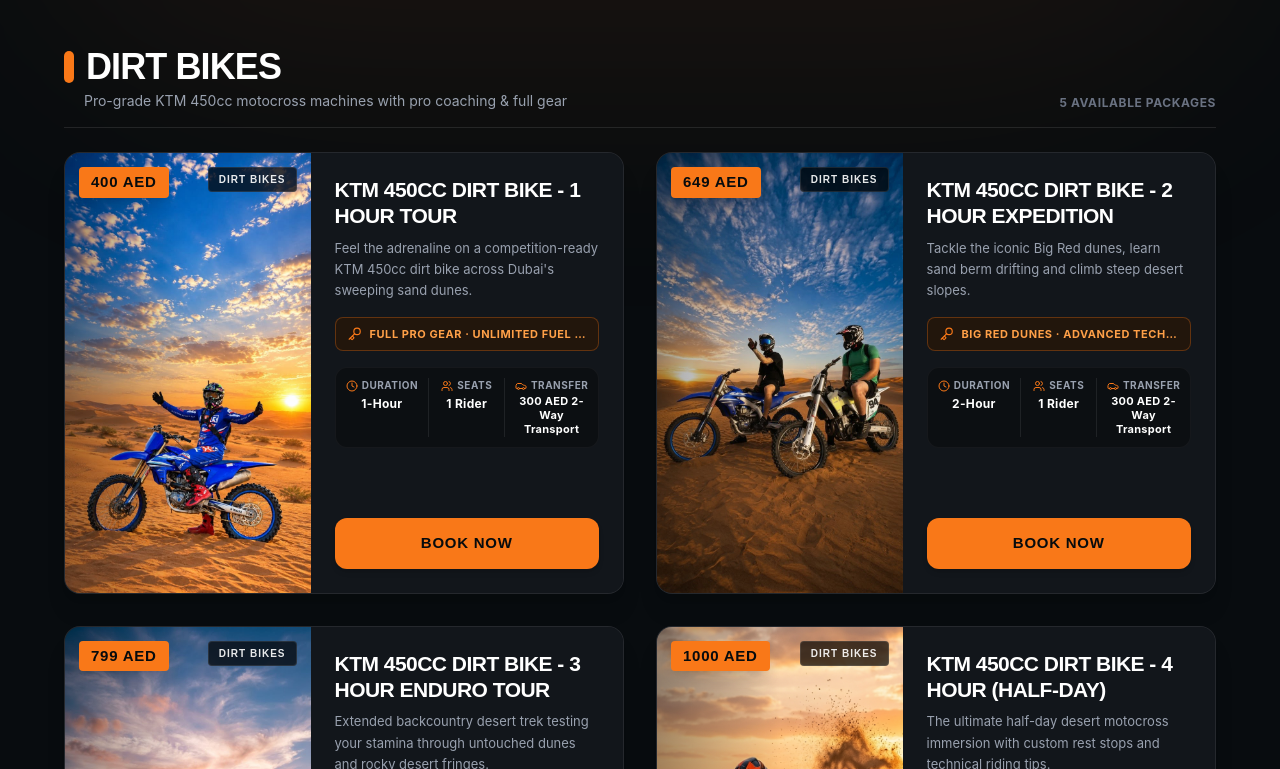
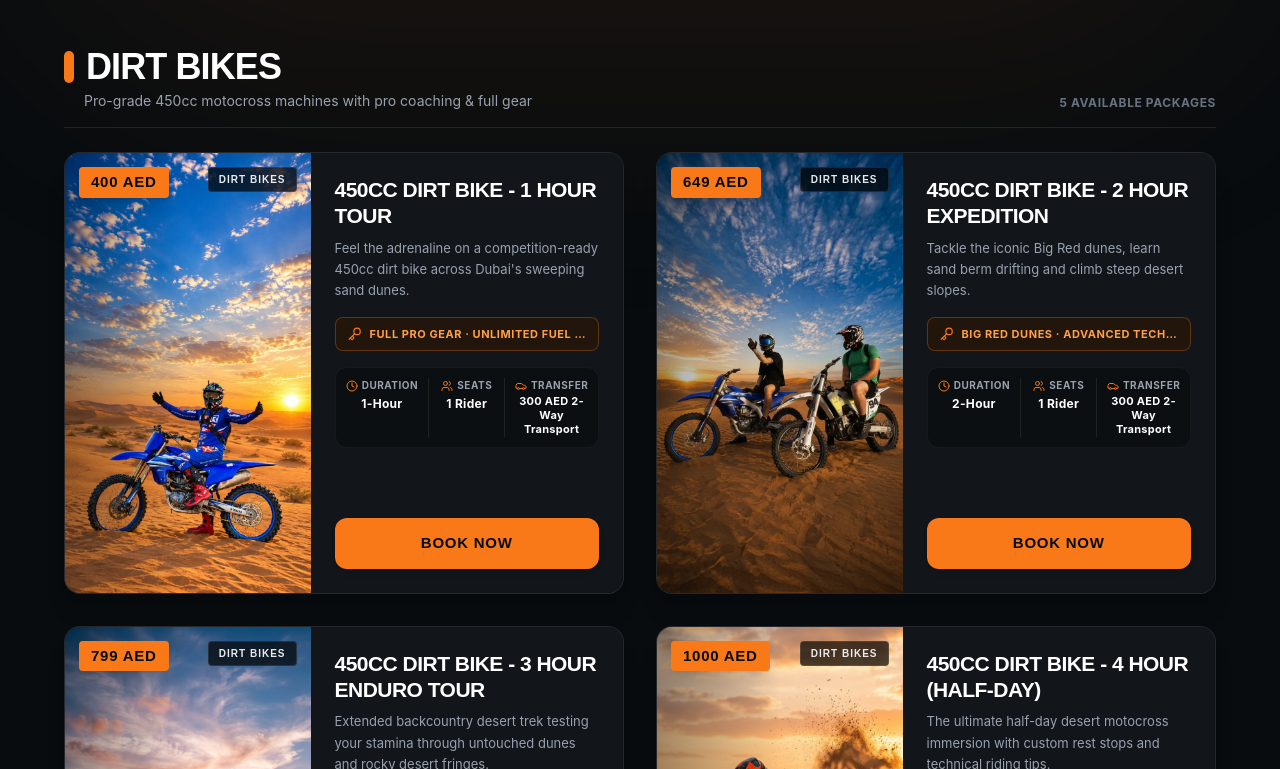
Before and after one commit to rameezwangde/Dirt-Bike, a React app: page /packages in a window 1280 px wide. Shown: the part 971-1740 px from the top of the page. Built offline with nearby package versions, Linux system fonts and the light colour scheme; the HTML template or start-up script is replaced by a standard one.

Commit message:
feat: add ToursSection component, package data, and tour-related pages

```diff
--- a/src/components/ToursSection.jsx
+++ b/src/components/ToursSection.jsx
@@ -9,7 +9,7 @@ const tours = [
     number: "01",
     title: "DIRT BIKE\nDUBAI",
     image: "/images/dirt-bike-dubai-cover.jpg",
-    description: "Ride powerful KTM 450cc dirt bikes through Dubai's stunning dunes. Guided tours, safety gear, and beginner lessons for an unforgettable desert adventure.",
+    description: "Ride powerful 450cc dirt bikes through Dubai's stunning dunes. Guided tours, safety gear, and beginner lessons for an unforgettable desert adventure.",
     ctaText: "EXPLORE DIRT BIKES",
     link: "/packages?category=dirt-bike",
     iconSvg: (
--- a/src/data/packagesData.js
+++ b/src/data/packagesData.js
@@ -15,14 +15,14 @@ export const allPackages = [
     id: 'dirt-1',
     category: 'dirt-bike',
     categoryLabel: 'DIRT BIKES',
-    title: 'KTM 450CC DIRT BIKE - 1 HOUR TOUR',
+    title: '450CC DIRT BIKE - 1 HOUR TOUR',
     price: 400,
     priceRates: '1 hr: 400 AED',
     duration: '1-Hour',
     seats: '1 Rider',
     transfer: '300 AED 2-Way Transport',
     highlight: 'FULL PRO GEAR · UNLIMITED FUEL INCLUDED',
-    description: "Feel the adrenaline on a competition-ready KTM 450cc dirt bike across Dubai's sweeping sand dunes.",
+    description: "Feel the adrenaline on a competition-ready 450cc dirt bike across Dubai's sweeping sand dunes.",
     image: '/images/ktm-450-1hr.jpeg',
     imagePosition: 'object-center',
     specs: {
@@ -33,7 +33,7 @@ export const allPackages = [
       terrain: 'Desert Motocross Dunes'
     },
     inclusions: [
-      'KTM 450 SX-F / EXC-F Pro Motocross Bike',
+      '450 SX-F / EXC-F Pro Motocross Bike',
       'Alpinestars / Fox body armor, helmet, boots & gloves',
       'Desert riding guide & coaching for all levels',
       'Full tank of high-octane fuel',
@@ -44,7 +44,7 @@ export const allPackages = [
     id: 'dirt-2',
     category: 'dirt-bike',
     categoryLabel: 'DIRT BIKES',
-    title: 'KTM 450CC DIRT BIKE - 2 HOUR EXPEDITION',
+    title: '450CC DIRT BIKE - 2 HOUR EXPEDITION',
     price: 649,
     priceRates: '2 hrs: 649 AED',
     duration: '2-Hour',
@@ -73,7 +73,7 @@ export const allPackages = [
     id: 'dirt-3',
     category: 'dirt-bike',
     categoryLabel: 'DIRT BIKES',
-    title: 'KTM 450CC DIRT BIKE - 3 HOUR ENDURO TOUR',
+    title: '450CC DIRT BIKE - 3 HOUR ENDURO TOUR',
     price: 799,
     priceRates: '3 hrs: 799 AED',
     duration: '3-Hour',
@@ -102,7 +102,7 @@ export const allPackages = [
     id: 'dirt-4',
     category: 'dirt-bike',
     categoryLabel: 'DIRT BIKES',
-    title: 'KTM 450CC DIRT BIKE - 4 HOUR (HALF-DAY)',
+    title: '450CC DIRT BIKE - 4 HOUR (HALF-DAY)',
     price: 1000,
     priceRates: '4 hrs: 1000 AED',
     duration: '4-Hour',
@@ -131,7 +131,7 @@ export const allPackages = [
     id: 'dirt-5',
     category: 'dirt-bike',
     categoryLabel: 'DIRT BIKES',
-    title: 'KTM 450CC - FULL DAY DESERT RALLY SAFARI',
+    title: '450CC - FULL DAY DESERT RALLY SAFARI',
     price: 1550,
     priceRates: '1 Day: 1550 AED',
     duration: '1-Day',
--- a/src/pages/DirtBike.jsx
+++ b/src/pages/DirtBike.jsx
@@ -8,7 +8,7 @@ import { useCurrency } from '../context/CurrencyContext';
 const packages = [
   {
     id: 1,
-    title: "KTM 450cc - 1 Hour",
+    title: "450cc - 1 Hour",
     duration: "1-Hour",
     seats: 1,
     price: 400,
@@ -16,7 +16,7 @@ const packages = [
   },
   {
     id: 2,
-    title: "KTM 450cc - 2 Hour",
+    title: "450cc - 2 Hour",
     duration: "2-Hour",
     seats: 1,
     price: 649,
@@ -24,7 +24,7 @@ const packages = [
   },
   {
     id: 3,
-    title: "KTM 450cc - 3-Hour",
+    title: "450cc - 3-Hour",
     duration: "3-Hour",
     seats: 1,
     price: 799,
@@ -32,7 +32,7 @@ const packages = [
   },
   {
     id: 4,
-    title: "KTM 450cc - 4-Hour",
+    title: "450cc - 4-Hour",
     duration: "4-Hour",
     seats: 1,
     price: 1000,
@@ -40,7 +40,7 @@ const packages = [
   },
   {
     id: 5,
-    title: "KTM 450cc - 1-Day",
+    title: "450cc - 1-Day",
     duration: "1-Day",
     seats: 1,
     price: 1550,
@@ -48,7 +48,7 @@ const packages = [
   },
   {
     id: 6,
-    title: "KTM 450cc - 3-Days",
+    title: "450cc - 3-Days",
     duration: "3-Days",
     seats: 1,
     price: 3850,
--- a/src/pages/Packages.jsx
+++ b/src/pages/Packages.jsx
@@ -89,7 +89,7 @@ const Packages = () => {
       {
         id: 'dirt-bike',
         name: 'DIRT BIKES',
-        subtitle: 'Pro-grade KTM 450cc motocross machines with pro coaching & full gear',
+        subtitle: 'Pro-grade 450cc motocross machines with pro coaching & full gear',
         packages: allPackages.filter((p) => p.category === 'dirt-bike')
       },
       {
@@ -190,7 +190,7 @@ const Packages = () => {
                 type="text"
                 value={searchQuery}
                 onChange={(e) => setSearchQuery(e.target.value)}
-                placeholder="Search vehicle (e.g. Can-Am, KTM)..."
+                placeholder="Search vehicle (e.g. Can-Am, Polaris, 450cc)..."
                 className="w-full bg-[#181D23] border border-white/10 focus:border-[#F97818] text-white text-xs sm:text-sm rounded-xl pl-10 pr-4 py-2.5 outline-none transition-colors placeholder:text-gray-500 font-inter"
               />
             </div>
```
